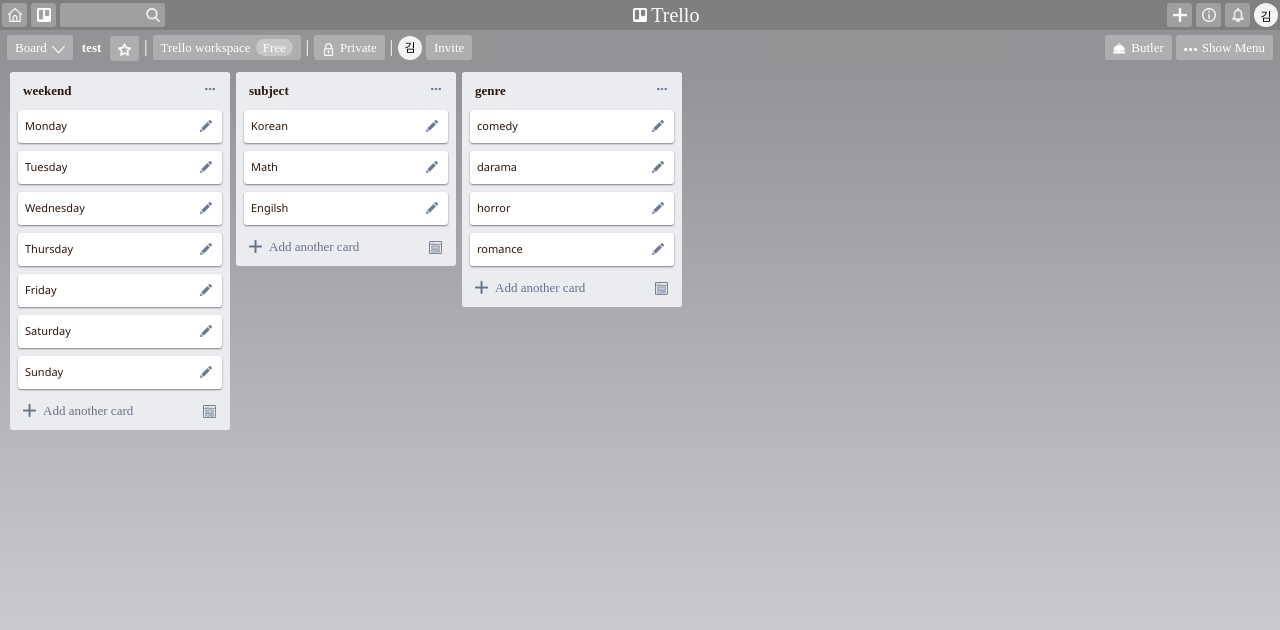
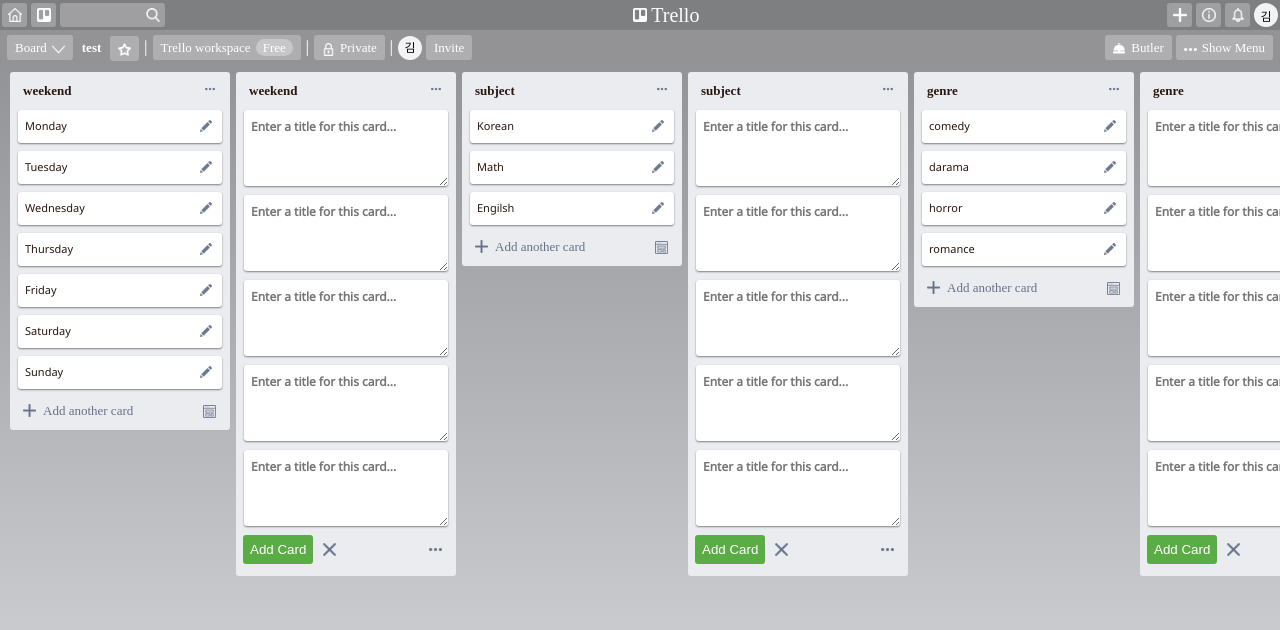
Before and after one commit to rlatjdus0814/trello, a React (Create React App) app: page / in a window 1280 px wide. Shown: the top 630 px of the page. Built offline with nearby package versions, Linux system fonts and the light colour scheme.

Commit message:
List, Cards 컴포넌트에 key값 설정

```diff
--- a/src/App.js
+++ b/src/App.js
@@ -22,7 +22,7 @@
           <div className="wrap">
             <Header />
             <div className="content">
-              {items.map((item) => <List title={item.title} data={item.data} />)}
+              {items.map((item) => <List key={item.id} title={item.title} data={item.data} />)}
             </div>
           </div>
         </div>
--- a/src/components/Card/Textarea.js
+++ b/src/components/Card/Textarea.js
@@ -6,8 +6,8 @@
     return (
       <div className="textarea">
         <div className="card-compose-textarea">
-            <textarea placeholder="Enter a title for this card..."></textarea>
-          </div>
+          <textarea placeholder="Enter a title for this card..."></textarea>
+        </div>
       </div>
     );
   }
--- a/src/components/List.js
+++ b/src/components/List.js
@@ -1,6 +1,7 @@
 import React, { Component } from 'react';
 import '../App.css';
 import Cards from './Card/Cards.js';
+import Textarea from './Card/Textarea.js';
 import cancel from '../img/cancel.png';
 import moredark from '../img/menu-dark.png';
 import plus from '../img/plus.png';
@@ -28,7 +29,7 @@
               <div className="card-top-menu"><img src={moredark} alt="menu" /></div>
             </div>
             <div className="card-compose">
-              {data.map((dataitem, index) => <Cards data={<span key={index}>{dataitem}</span>} /> )}
+              {data.map((dataitem) => <Cards key={dataitem.id} data={<span >{dataitem}</span>} /> )}
               <div className="card-compose-create">
                 <div className="create">
                   <div className="create-left">
@@ -41,16 +42,18 @@
             </div>
           </div>
         </div>
-        {/* <div className="content-wrap">
+        <div className="content-wrap">
           <div className="content-wrap-card">
             <div className="card-top">
               <div className="card-top-title">{title}</div>
               <div className="card-top-menu"><img src={moredark} alt="menu" /></div>
             </div>
             <div className="card-compose">
-              <div className="card-compose-textarea">
-                <textarea placeholder="Enter a title for this card..."></textarea>
-              </div>
+              <Textarea />
+              <Textarea />
+              <Textarea />
+              <Textarea />
+              <Textarea />
               <div className="card-compose-create">
                 <div className="create">
                   <div className="create-left">
@@ -62,7 +65,7 @@
               </div>
             </div>
           </div>
-        </div> */}
+        </div>
 
         {/* <div className="content-wrap">
           <div className="content-wrap-card">
```
Also changed, not shown: 1 other file (tests, documents, lock files or other folders).
